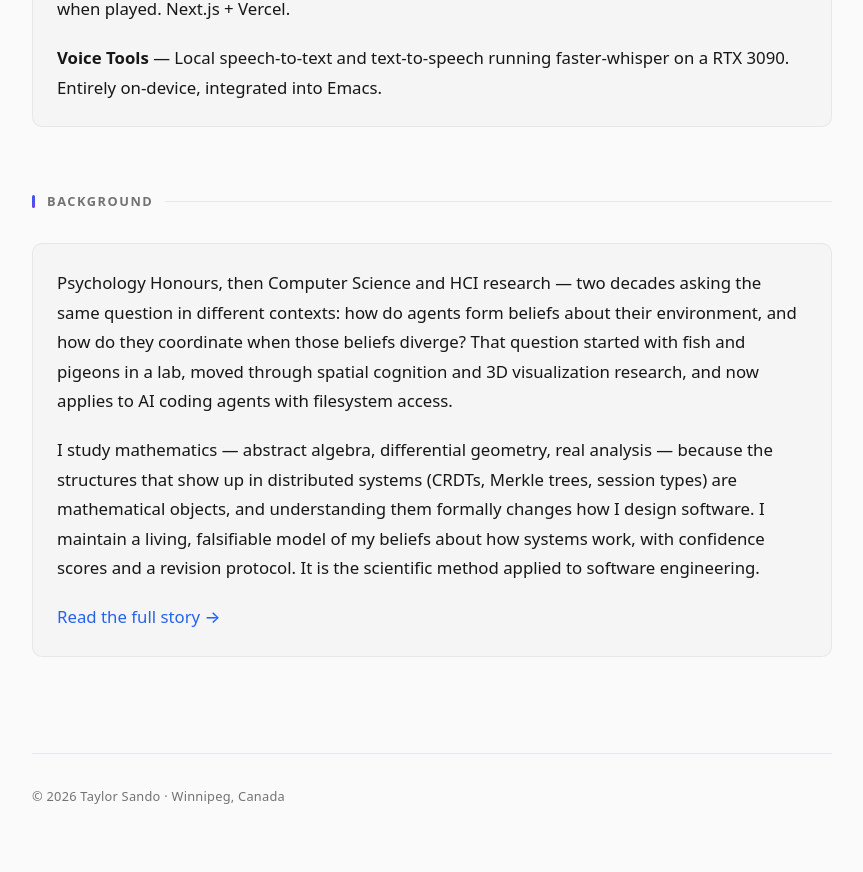
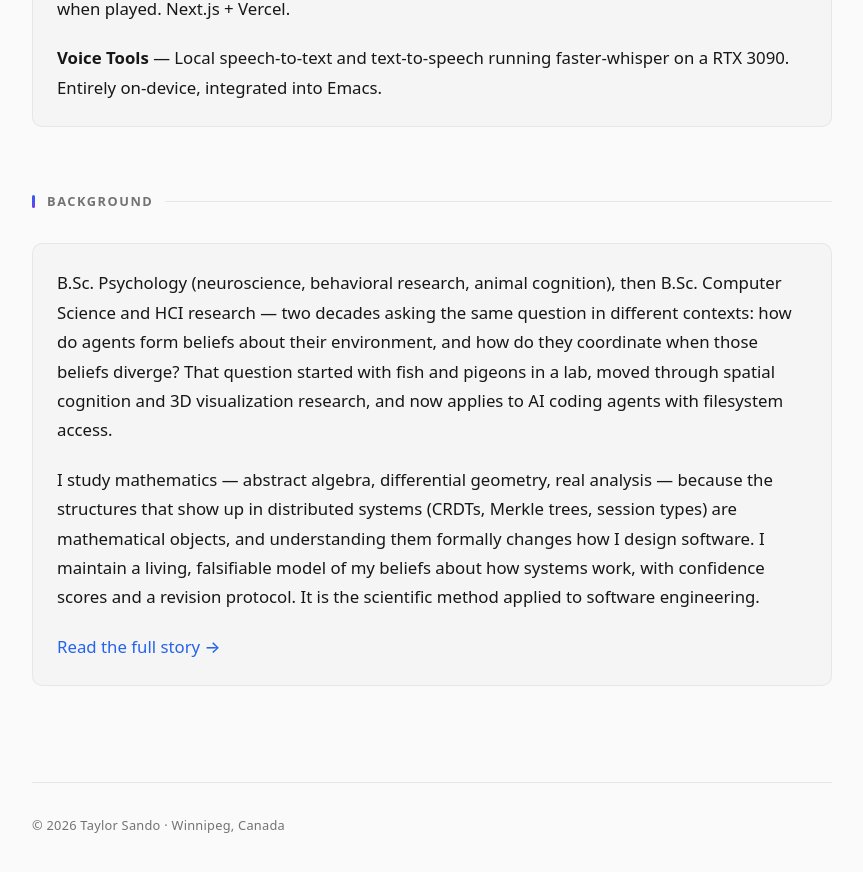
Before and after one commit to taylorSando/taylorSando.github.io, a Jekyll site: the page built from index.html, in a window 1280 px wide and 900 px high, scrolled down 3607 px. Shown: the top 872 px of the window, without its empty margins (208-1071 px from the left). Built offline with Jekyll 4.4.1, drawn with Linux system fonts in a browser that asks for light colours; some of the changed text lies outside the part shown.

Commit message:
Fix degree descriptions: B.Sc. Psychology + B.Sc. Computer Science
Accurately describe the formal degrees and their content
(neuroscience/behavioral research, not just "Psychology Honours").

Co-Authored-By: Claude Opus 4.6 <noreply@anthropic.com>

```diff
--- a/index.html
+++ b/index.html
@@ -24,7 +24,8 @@ layout: landing
   <p>
     Two decades building software, studying mathematics, and researching how
     agents &mdash; human and artificial &mdash; form and update models of the
-    world. Psychology Honours, peer-reviewed HCI research, early-stage
+    world. B.Sc. Psychology (neuroscience and behavioral research), B.Sc.
+    Computer Science (HCI research, peer-reviewed publications), early-stage
     SkipTheDishes, and years of consulting across SaaS, e-commerce, and startup
     product development. Currently building infrastructure for auditable,
     event-driven agent orchestration.
@@ -223,10 +224,11 @@ layout: landing
 <h2 class="section-title">Background</h2>
 <div class="bio bio-flush">
   <p>
-    Psychology Honours, then Computer Science and HCI research &mdash; two decades
-    asking the same question in different contexts: how do agents form beliefs
-    about their environment, and how do they coordinate when those beliefs diverge?
-    That question started with fish and pigeons in a lab, moved through spatial
+    B.Sc. Psychology (neuroscience, behavioral research, animal cognition), then
+    B.Sc. Computer Science and HCI research &mdash; two decades asking the same
+    question in different contexts: how do agents form beliefs about their
+    environment, and how do they coordinate when those beliefs diverge? That
+    question started with fish and pigeons in a lab, moved through spatial
     cognition and 3D visualization research, and now applies to AI coding agents
     with filesystem access.
   </p>
```
